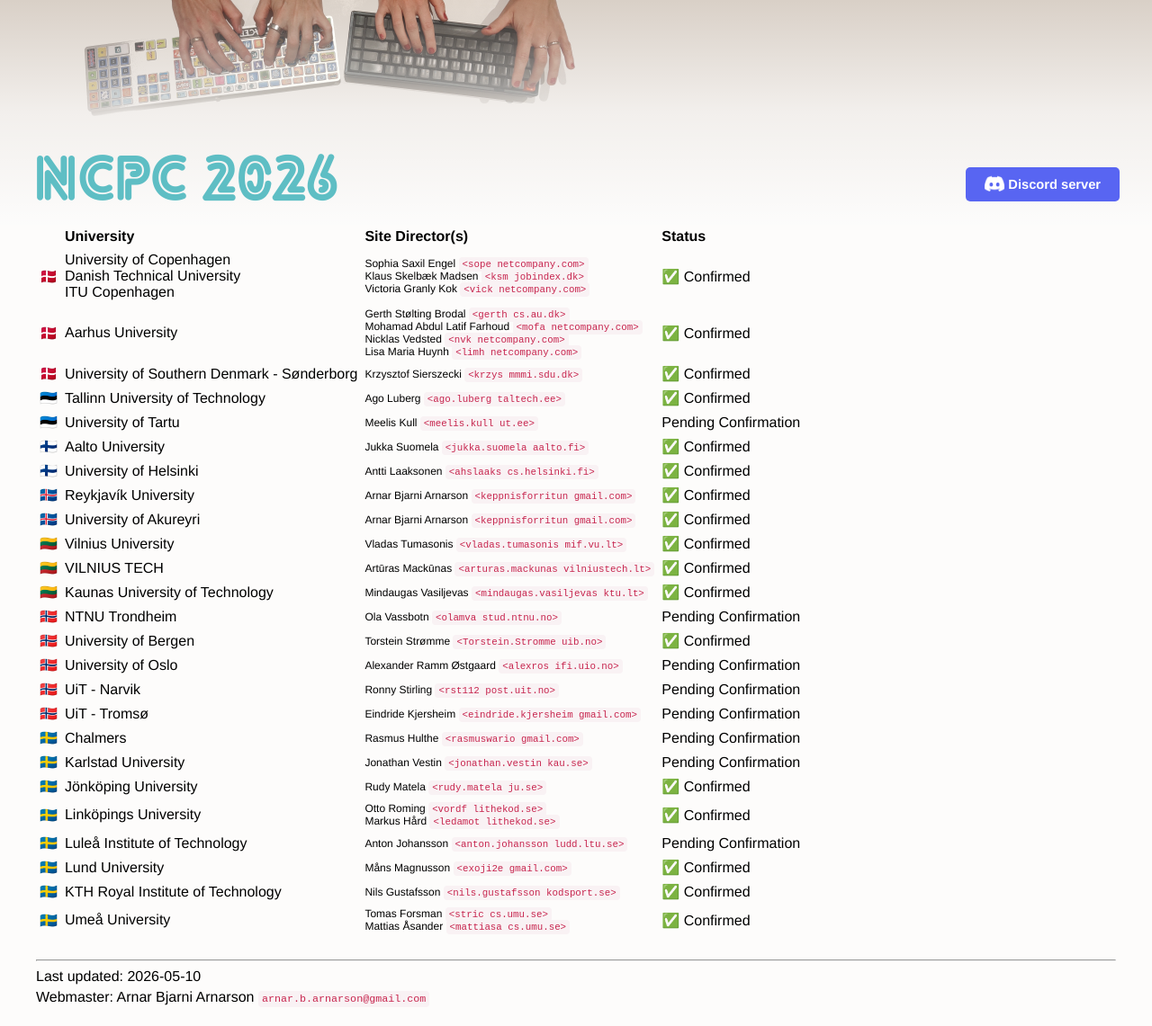
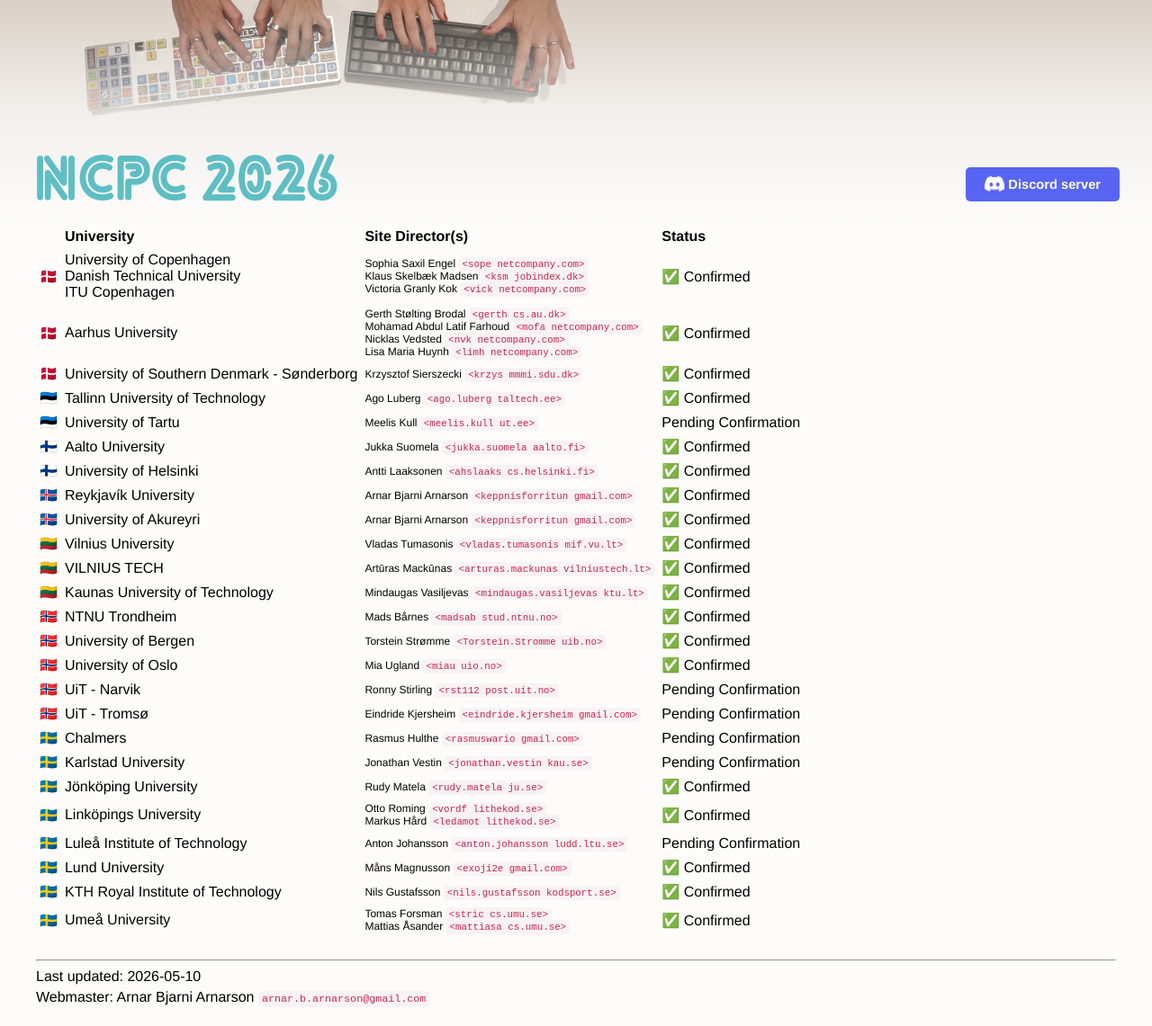
Before and after one commit to icpc/ncpc-web, a Jekyll site: the page built from ncpc2026/site_table.md, in a window 1280 px wide. Shown: the whole page at 90% size. Built offline with Jekyll 4.4.1, drawn with Linux system fonts in a browser that asks for light colours; our own code applies the rules of GitHub Pages for plain Markdown files.

Commit message:
Update Norwegian sites

```diff
--- a/_data/ncpc2026sites.yml
+++ b/_data/ncpc2026sites.yml
@@ -90,9 +90,9 @@
   emoji: 🇳🇴
   unis:
     - name: NTNU Trondheim
-      contact: Ola Vassbotn
-      email: "olamva stud.ntnu.no"
-      confirmed: false
+      contact: Mads Bårnes
+      email: "madsab stud.ntnu.no"
+      confirmed: true
 
     - name: University of Bergen
       contact: Torstein Strømme
@@ -100,9 +100,9 @@
       confirmed: true
 
     - name: University of Oslo
-      contact: Alexander Ramm Østgaard
-      email: "alexros ifi.uio.no"
-      confirmed: false
+      contact: Mia Ugland
+      email: "miau uio.no"
+      confirmed: true
 
     - name: UiT - Narvik
       contact: Ronny Stirling
```
